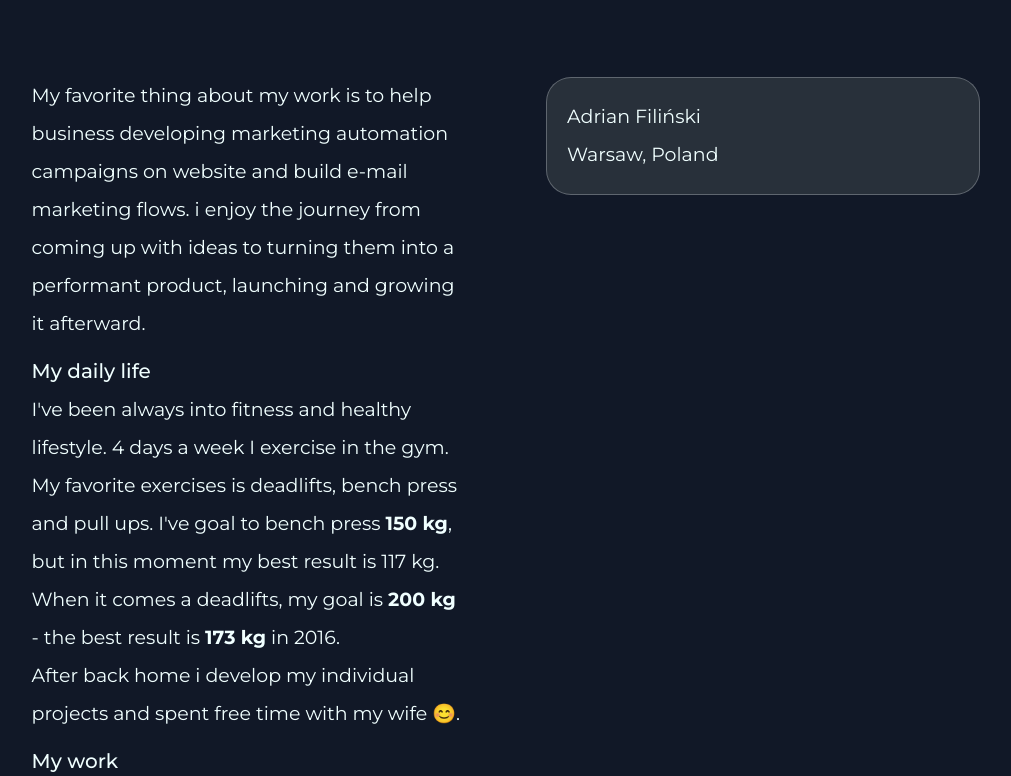
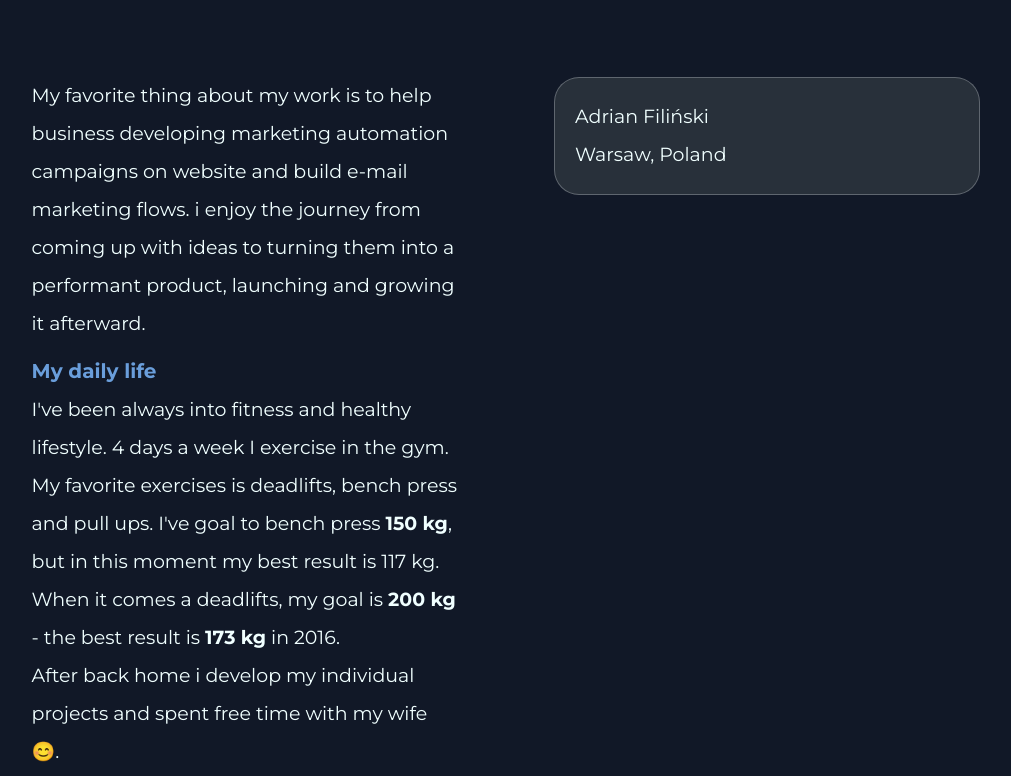
Before and after one commit to AdrianFilinski/Portfolio-Page, a plain HTML site: page pages/about.html in a window 1280 px wide. Shown: the part 463-1239 px from the top of the page, without its empty margins (134-1145 px from the left). Drawn offline with nearby package versions, Linux system fonts and the light colour scheme.

Commit message:
add h5 color

```diff
--- a/sass/about.scss
+++ b/sass/about.scss
@@ -30,8 +30,15 @@ header {
 	display: grid;
 	grid-template-columns: repeat(2, 1fr);
 	grid-template-rows: auto;
-	gap: 5rem;
+	gap: 6rem;
 	height: 100%;
+
+	.header__left {
+		h5 {
+			color: rgb(106 158 219);
+			font-weight: bold;
+		}
+	}
 }
 
 .second {
```
Also changed, not shown: css/about.css, 1 other file.
